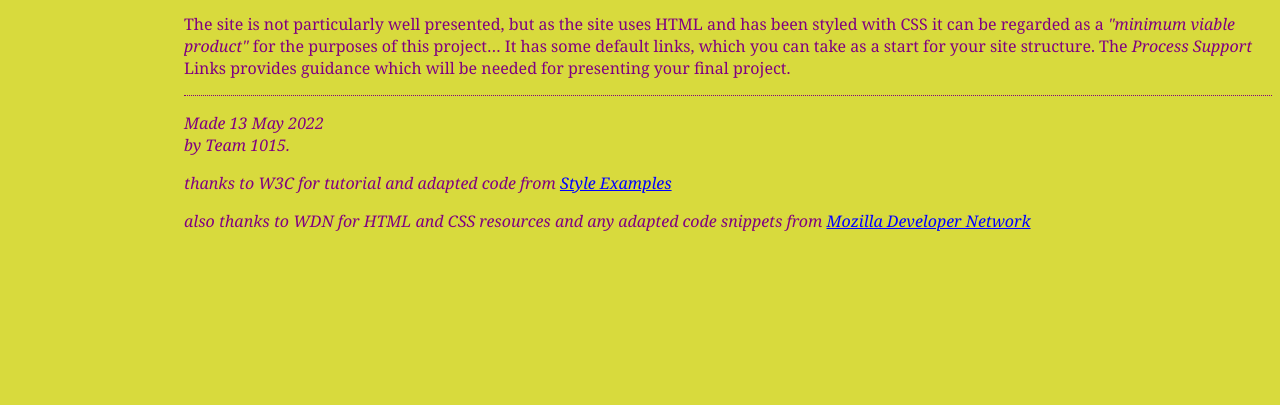
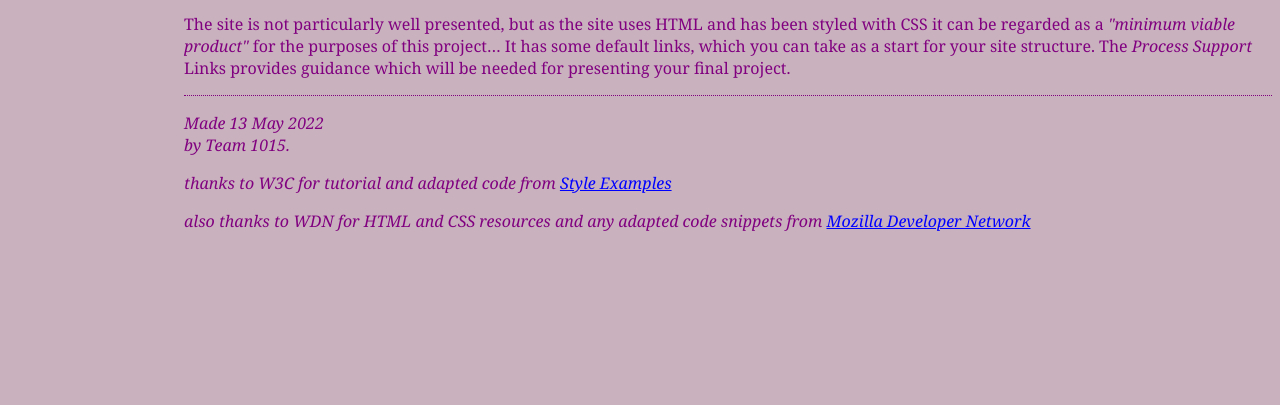
Before and after one commit to Ghastly181/DigitalPreservationSite, a plain HTML site: page Digital Preservation Website/index.html in a window 1280 px wide. Shown: the part 395-800 px from the top of the page. Drawn offline with Linux system fonts and the light colour scheme.

Commit message:
Update mystyles.css

```diff
--- a/Digital Preservation Website/styles/mystyles.css
+++ b/Digital Preservation Website/styles/mystyles.css
@@ -8,7 +8,7 @@
    font-family: Georgia, "Times New Roman",
           Times, serif;
 		  color: purple;
-    background-color: #d8da3d }
+    background-color: #C9B1BD }
 	 ul.navbar {
     list-style-type: none;
     padding: 0;
```
